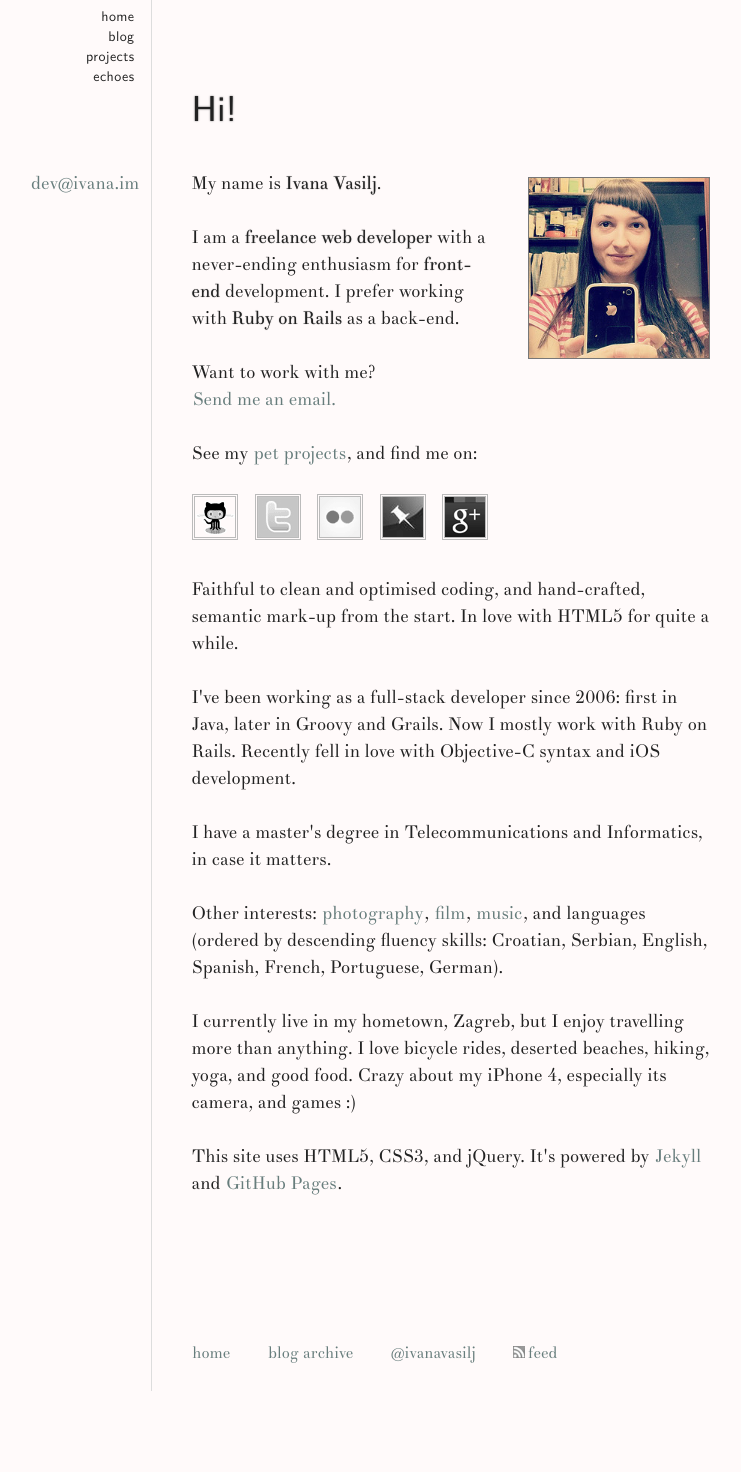
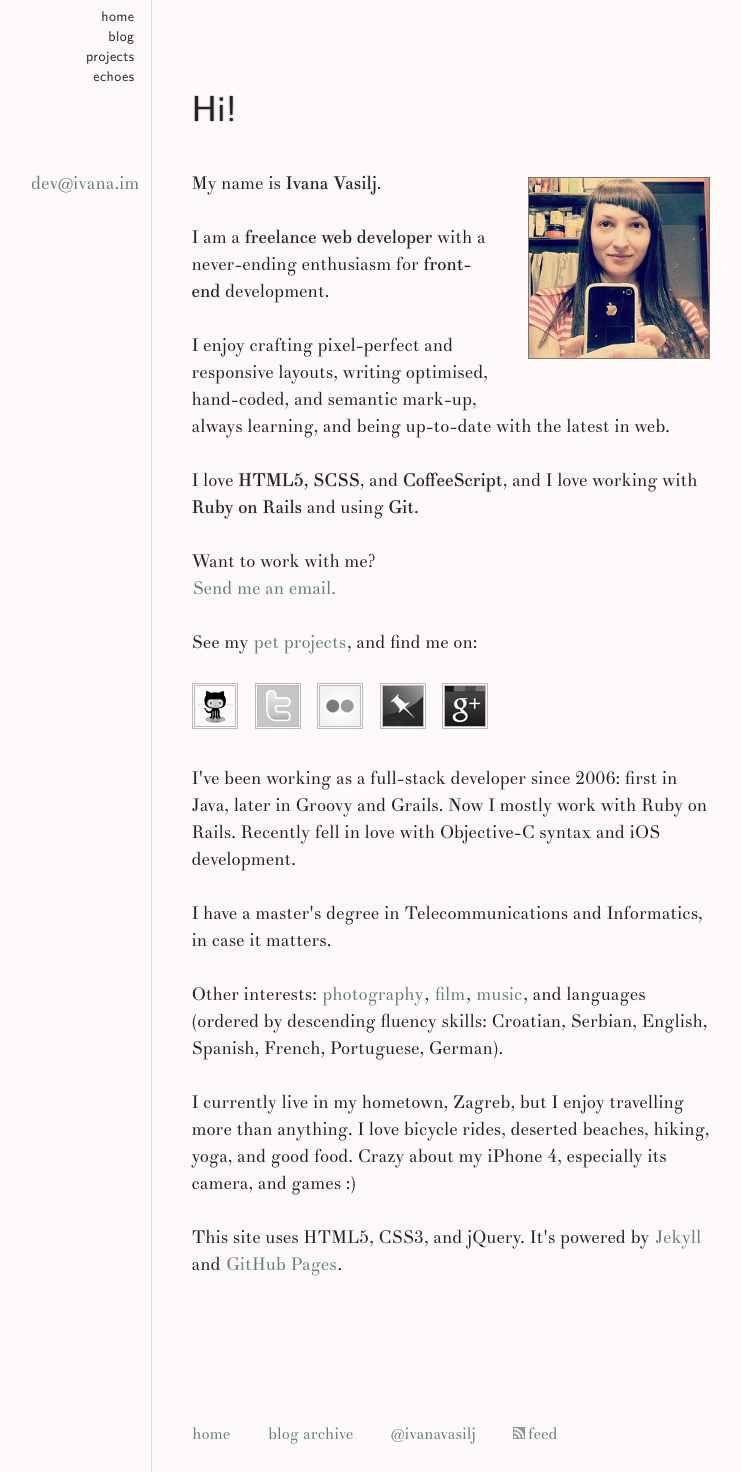
Before and after one commit to ivana/ivana.github.com, a Jekyll site: the page built from index.html, in a window 1280 px wide. Shown: the whole page, without its empty margins (210-951 px from the left). Built offline with Jekyll 4.4.1, drawn with Linux system fonts in a browser that asks for light colours; Markdown is read by kramdown in place of the engine named in the settings; before the commit the page ends 1391 px from its top, so only the background shows below that.

Commit message:
about update

```diff
--- a/index.html
+++ b/index.html
@@ -13,11 +13,12 @@ desc: about and contact info
     <span class="fn n" lang="hr"><span class="given-name">Ivana</span> <span class="family-name">Vasilj</span></span>.
     <a class="email" href="mailto:dev@ivana.im">dev@ivana.im</a>
   </p>
-  <p>
-    I am a <strong class="title">freelance web developer</strong> with a never-ending enthusiasm for
-    <strong>front-end</strong> development. I prefer working with <strong>Ruby on Rails</strong> as a back-end.
-  </p>
-  <p>Want to work with me?<br /><a href="mailto:dev@ivana.im">Send me an email.</a></p>
+
+  <p>I am a <strong class="title">freelance web developer</strong> with a never-ending enthusiasm for <strong>front-end</strong> development.</p>
+  <p>I enjoy crafting pixel-perfect and responsive layouts, writing optimised, hand-coded, and semantic mark-up, always learning, and being up-to-date with the latest in web.</p>
+  <p>I love <strong>HTML5, SCSS</strong>, and <strong>CoffeeScript</strong>, and I love working with <strong>Ruby on Rails</strong> and using <strong>Git</strong>.</p>
+
+  <p>Want to work with me?<br><a href="mailto:dev@ivana.im">Send me an email.</a></p>
   <p>See my <a href="/projects">pet projects</a>, and find me on:</p>
   <ol>
     <li>
@@ -42,10 +43,6 @@ desc: about and contact info
       </a></li>
   </ol>
   <p>
-    Faithful to clean and optimised coding, and hand-crafted, semantic mark-up from the start.
-    In love with HTML5 for quite a while.
-  </p>
-  <p>
     I've been working as a full-stack developer since 2006: first in Java, later in Groovy and Grails.
     Now I mostly work with Ruby on Rails.
     Recently fell in love with Objective-C syntax and iOS development.
```
